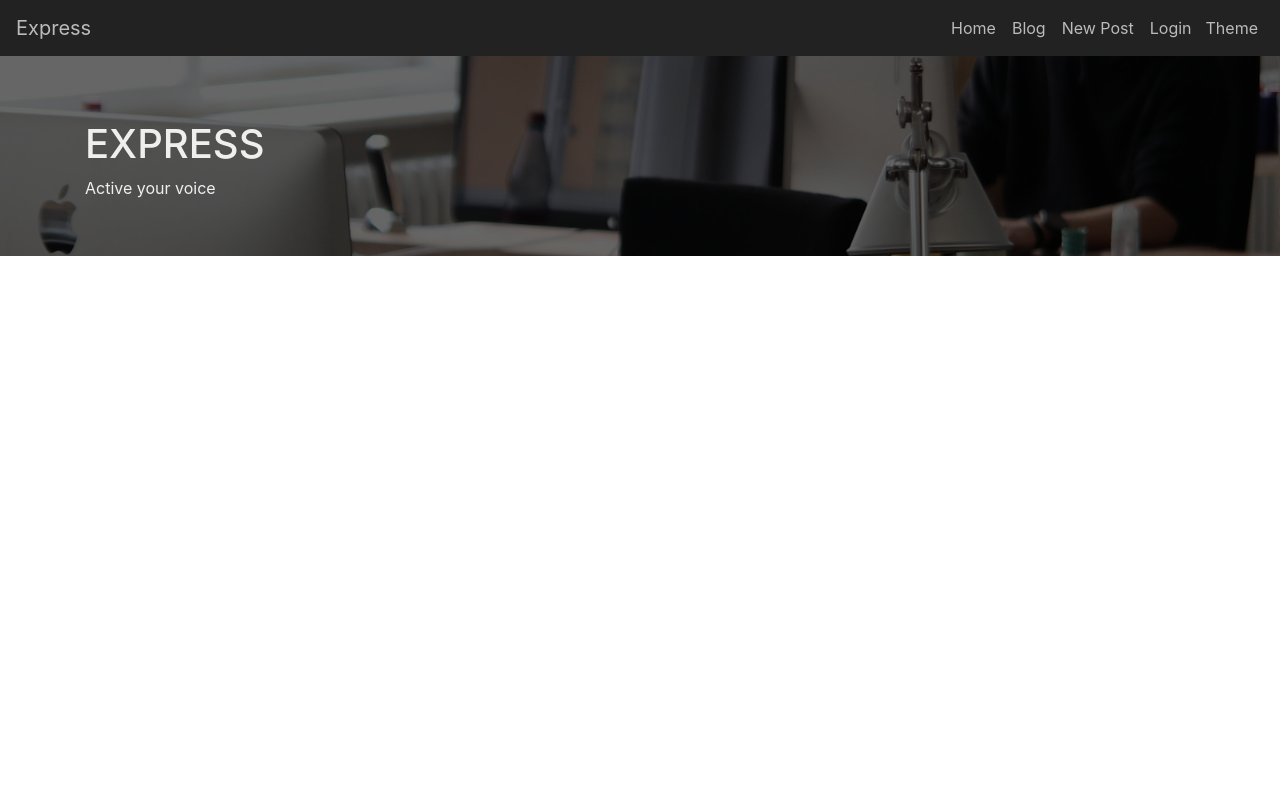
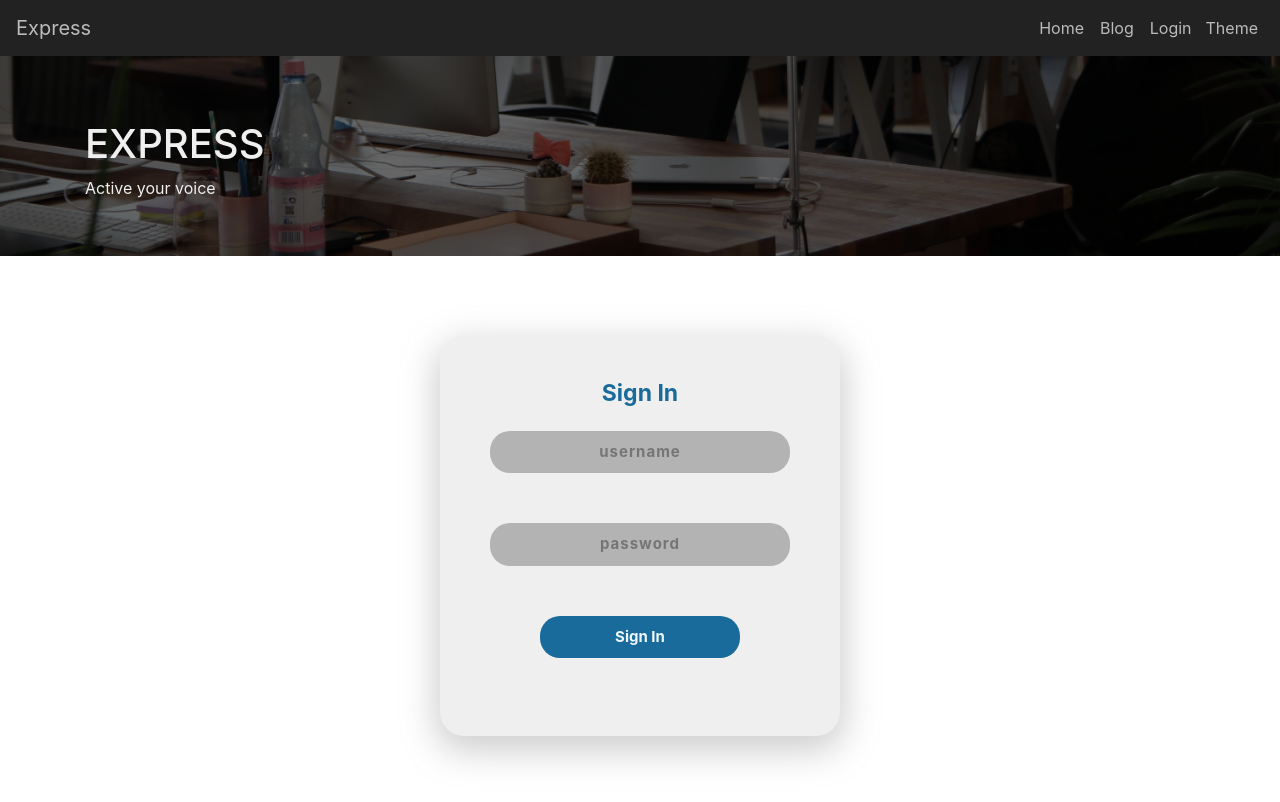
Before and after one commit to Berchie/blog, a React (Create React App) app: page /Login in a window 1280 px wide. Shown: the top 802 px of the page. Built offline with nearby package versions, Linux system fonts and the light colour scheme.

Commit message:
Update of  components

```diff
--- a/src/App.js
+++ b/src/App.js
@@ -23,21 +23,22 @@ function App() {
 
   return (
     <ThemeProvider>
+      <BlogProvider value={providerData}>
       <div>
           <Router>
-            <NavigationBar loggedIn = {loggedIn}/>
+            <NavigationBar loggedIn = {loggedIn} setLoggedIn = {setLoggedIn}/>
             <Jumbotron/>
               <Layout>
                 <Switch>
                   <Route exact path="/" component={Home} />
 
-                  <BlogProvider value={providerData}>
+
                     <Route path="/Blog" component={Blog} />
-                    <Route path="/CreatePost" component={CreatePost} />
+                    <Route path="/CreatePost" component={CreatePost}/>
                     <Route path="/Post">
                       <Post />
                     </Route>
-                  </BlogProvider>
+
 
                   <Route path="/Login">
                     <Login setLoggedIn = {setLoggedIn} />
@@ -47,6 +48,7 @@ function App() {
               </Layout>
           </Router>
         </div>
+        </BlogProvider>
     </ThemeProvider>
   );
 }
--- a/src/component/CreatepPost.js
+++ b/src/component/CreatepPost.js
@@ -33,7 +33,7 @@ export const CreatePost = () => {
             <Alert variant="danger" onClose={() => setShow(false)} dismissible>
                 <Alert.Heading>Oh snap! You got an error!</Alert.Heading>
                 <p>
-                    How can you post a blog with Title, Date or Context. Check again before you post!!!
+                    How can you post a blog without Title, Date or Context. Check again before you post!!!
                     Title, Date, and Body should be provided before you can submit your post. Thank you.
                 </p>
             </Alert>
--- a/src/component/Login.js
+++ b/src/component/Login.js
@@ -1,11 +1,13 @@
 import React, {useState} from 'react';
+import { useHistory } from 'react-router-dom';
 import '../CustomComponent.css';
 import {useAppTheme} from '../stylecomponent/ThemeContext'
+import Alert from 'react-bootstrap/Alert';
 
 
+export const Login = ({setLoggedIn}) => {
 
-export const Login = ({props}) => {
-
+    const history = useHistory();
     const darkTheme = useAppTheme();
     const styleTheme = {
         backgroundColor: darkTheme ? "#efefef" : "#222",
@@ -13,21 +15,40 @@ export const Login = ({props}) => {
     };
     const [username, setUsername] = useState("");
     const [password, setPassword] = useState("");
+    const [show, setShow] = useState(false);
+
+    function WrongAuth() {
+
+        return(
+            <Alert variant="danger" onClose={() => setShow(false)} dismissible style={{textAlign:"center"}}>
+                {/* <Alert.Heading> */}
+                    <p>Wrong Username and Password!</p>
+                {/* </Alert.Heading> */}
+            </Alert>
+        );
+
+    }
 
     function handleSign(event) {
         event.preventDefault();
         if (username === "berchie" && password === "agbe@20"){
-            props.setLoggIned(true);
+            setLoggedIn(true);
+            history.push({pathname:"/"})
+        } else {
+            setShow(true);
         }
     }
 
     return(
+    <>
+        {show && <WrongAuth />}
         <div className="login-main" style={styleTheme}>
             <p className="login-text">Sign In</p>
             <form className="login-form">
                 <input className="login-input" type="text" value={username} onChange={(e => setUsername(e.target.value))} placeholder="username"/>
-            <input className="login-input" type="password" value={password} onClick={(e => setPassword(e.target.value))} placeholder="password" />
+                <input className="login-input" type="password" value={password} onChange={(e => setPassword(e.target.value))} placeholder="password" />
                 <button className="login-btn" onClick={handleSign} >Sign In</button>
             </form>
         </div>
+    </>
 )}
--- a/src/component/NavigationBar.js
+++ b/src/component/NavigationBar.js
@@ -41,8 +41,13 @@ const Button = styled.button`
 
 
 
-export const NavigationBar = () => {
+export const NavigationBar = (props) => {
     const toggleTheme = useThemeToggle();
+
+    const logOut =(e)=>{
+        e.preventDefault();
+        props.setLoggedIn(false);
+    }
 
     return(
     <Styles>
@@ -58,11 +63,12 @@ export const NavigationBar = () => {
                         <Link className="nav-link" to="/Blog">Blog</Link>
                     </Nav.Item>
                     <Nav.Item>
-                        <Link className="nav-link" to="/CreatePost">New Post</Link>
+                        {props.loggedIn && <Link className="nav-link" to="/CreatePost">New Post</Link>}
                     </Nav.Item>
                     <Nav.Item>
-                        <Link className="nav-link" to="/Login">Login</Link>
+                        {!props.loggedIn && <Link className="nav-link" to="/Login">Login</Link>}
                     </Nav.Item>
+                    {props.loggedIn&& <Button onClick={logOut}>Logout</Button>}
                     <Button onClick={toggleTheme}>Theme</Button>
                 </Nav>
             </Navbar.Collapse>
```
Lines whose indentation alone changed are shown as unchanged.
